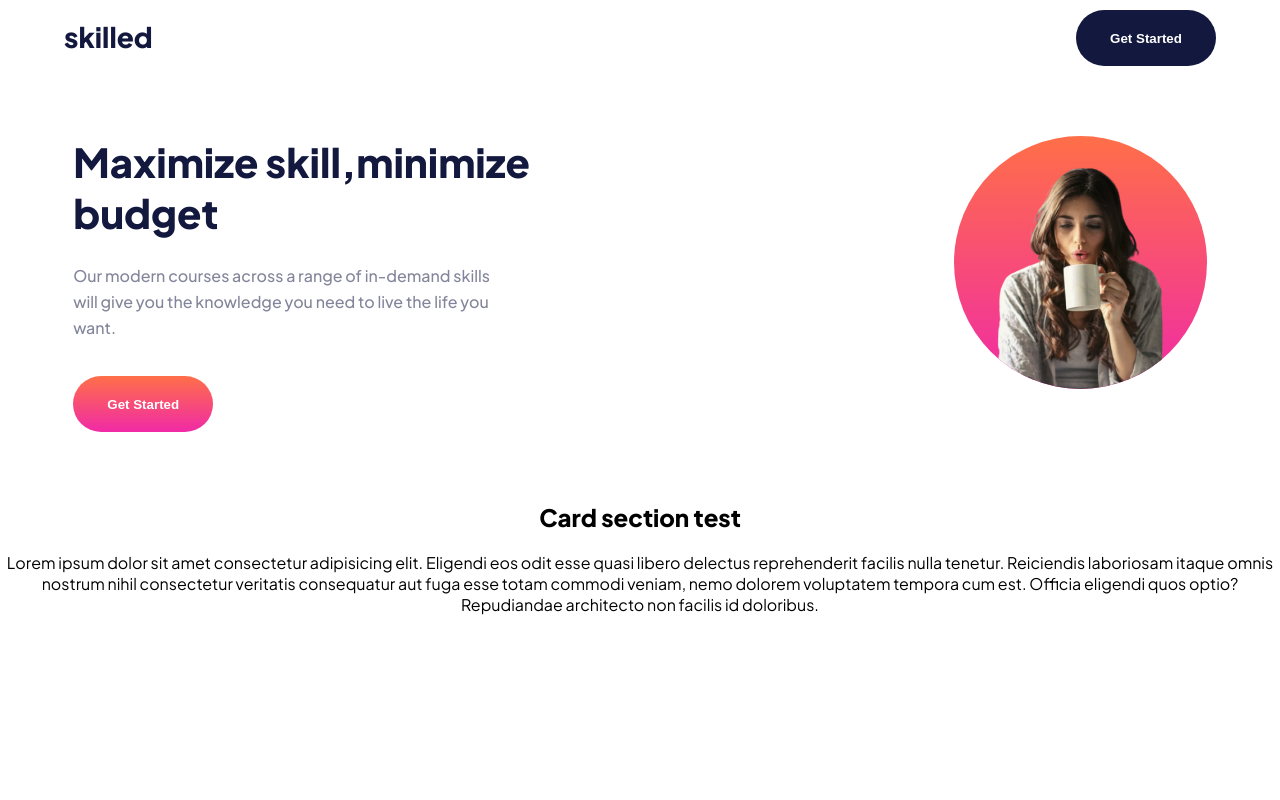
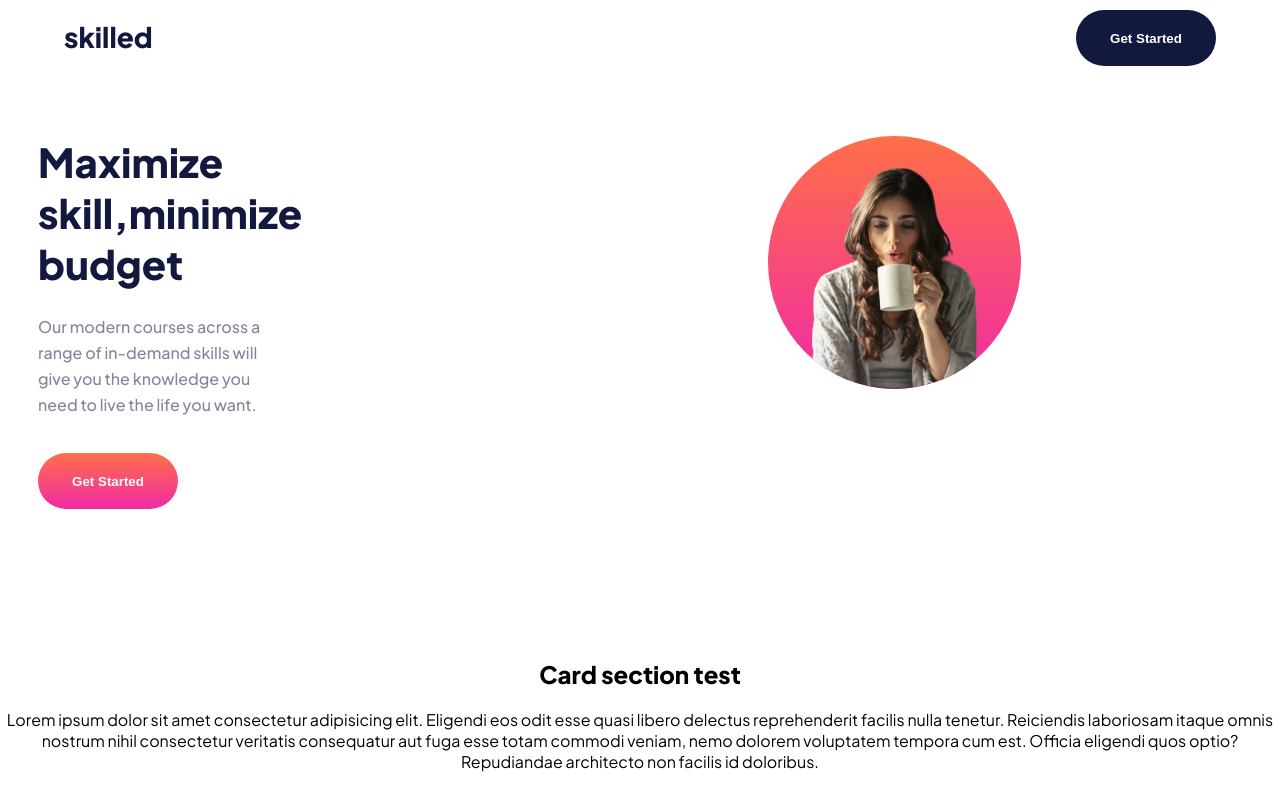
Before and after one commit to PiriyaLapa/Skilled-e-learning-landing-page, a React (Create React App) app: page / in a window 1280 px wide. Built offline with nearby package versions, Linux system fonts and the light colour scheme.

Commit message:
update to try to deploy

```diff
--- /dev/null
+++ b/src/components/figure/MobileHero.tsx
@@ -0,0 +1,16 @@
+import { Component, ReactNode } from "react";
+import { urlImgProps } from "../interface/MobileHeroImg";
+import { StyledHeroImg, CircleShape,InnerBox } from "./styles";
+
+export default class MobileHero extends Component<urlImgProps> {
+  render(): ReactNode {
+    const { urlImg, color } = this.props;
+    return (
+      <InnerBox>
+      <CircleShape color={color}>
+        <StyledHeroImg src={urlImg} alt="HeroImg" />
+      </CircleShape>
+      </InnerBox>
+    );
+  }
+}
--- a/src/components/figure/MobileHeroImg.tsx
+++ /dev/null
@@ -1,15 +0,0 @@
-import { Component, ReactNode } from "react";
-import { urlImgProps } from "../interface/MobileHeroImg";
-import { StyledHeroImg, CircleShape } from "./styles";
-
-
-export default class MobileHeroImg extends Component<urlImgProps> {
-  render(): ReactNode {
-    const {urlImg, color} = this.props
-    return (
-      <CircleShape color={color}>
-        <StyledHeroImg src={urlImg} alt="HeroImg"  />
-      </CircleShape>
-    );
-  }
-}
--- a/src/components/figure/styles.ts
+++ b/src/components/figure/styles.ts
@@ -32,13 +32,18 @@ export const StyledHeroImg = styled.img`
 `;
 
 export const CircleShape = styled.div<{ color: string }>`
-  display:inline-block;
-  width:80%;
+  display: inline-block;
+  width: 80%;
   max-width: 253px;
   height: 253px;
   flex-shrink: 0;
   background: ${(props) => props.color};
   border-radius: 158.5px;
-  justify-content:center;
-  overflow:hidden;
+  justify-content: center;
+  overflow: hidden;
 `;
+
+export const InnerBox = styled.div`
+  width:100%;
+  height:0 auto;
+`;
--- a/src/pages/LandingPage/sections/Hero.tsx
+++ b/src/pages/LandingPage/sections/Hero.tsx
@@ -8,7 +8,7 @@ import { theme } from "../../../utilities";
 // import TableImg from "../../../assets/image-hero-tablet.png";
 import { ContentBox } from "./styles";
 import mobileImg from '../../../assets/meterial/hero-mobile/heroImg.png';
-import MobileHeroImg from '../../../components/figure/MobileHeroImg';
+import MobileHero from '../../../components/figure/MobileHero';
 export default class Hero extends Component {
   state = {
     windowWidth: window.innerWidth,
@@ -47,7 +47,7 @@ export default class Hero extends Component {
           />
         </ContentBox>
             {/* <Figure urlImg={windowWidth >= 768 ? TableImg : urlImg} /> */}
-            <MobileHeroImg urlImg={mobileImg} color={bgColor}  />
+            <MobileHero urlImg={mobileImg} color={bgColor}  />
       </StyledHero>
     );
   }
--- a/src/pages/LandingPage/sections/styles.ts
+++ b/src/pages/LandingPage/sections/styles.ts
@@ -29,6 +29,7 @@ export const StyledHero = styled.div`
 export const ContentBox = styled.div`
   // Mobile screen
   @media screen and (min-width: 375px) {
+    margin-bottom: 5rem;
   }
 
   // Tablet screen
```
